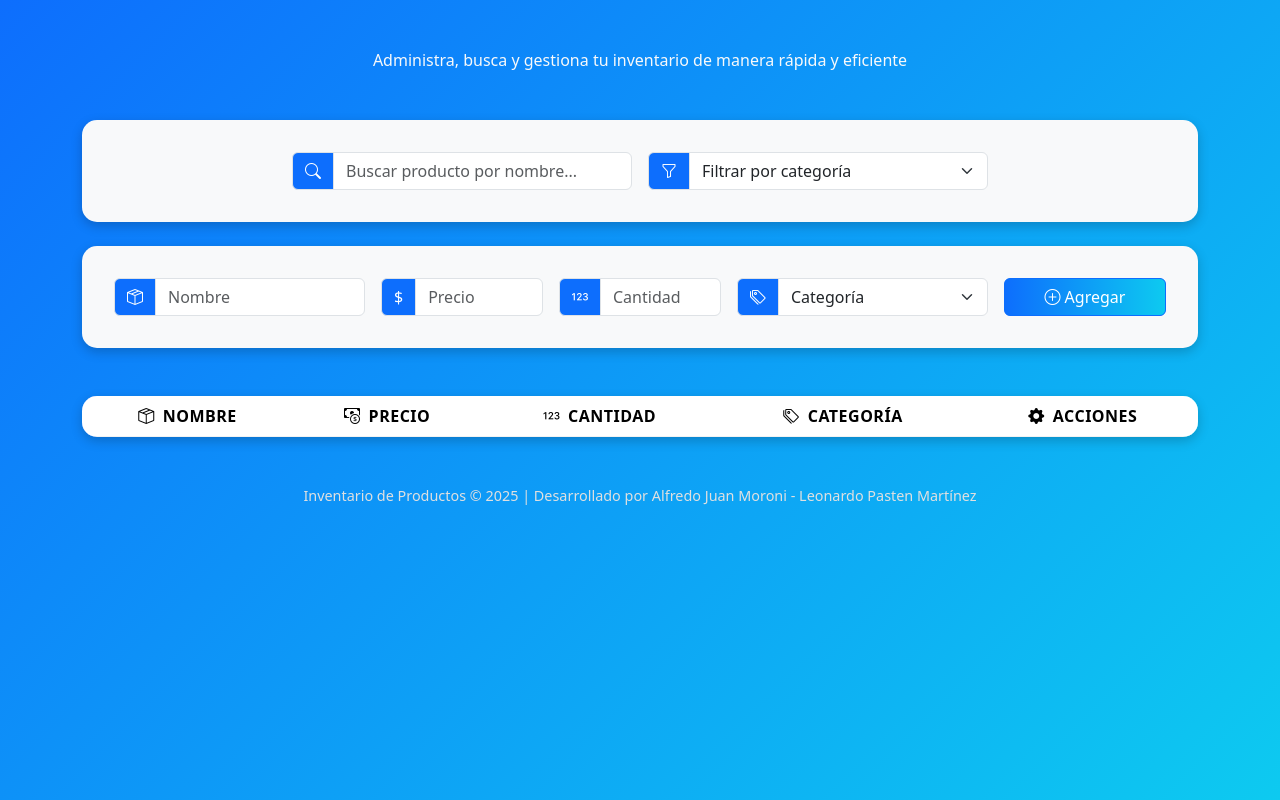
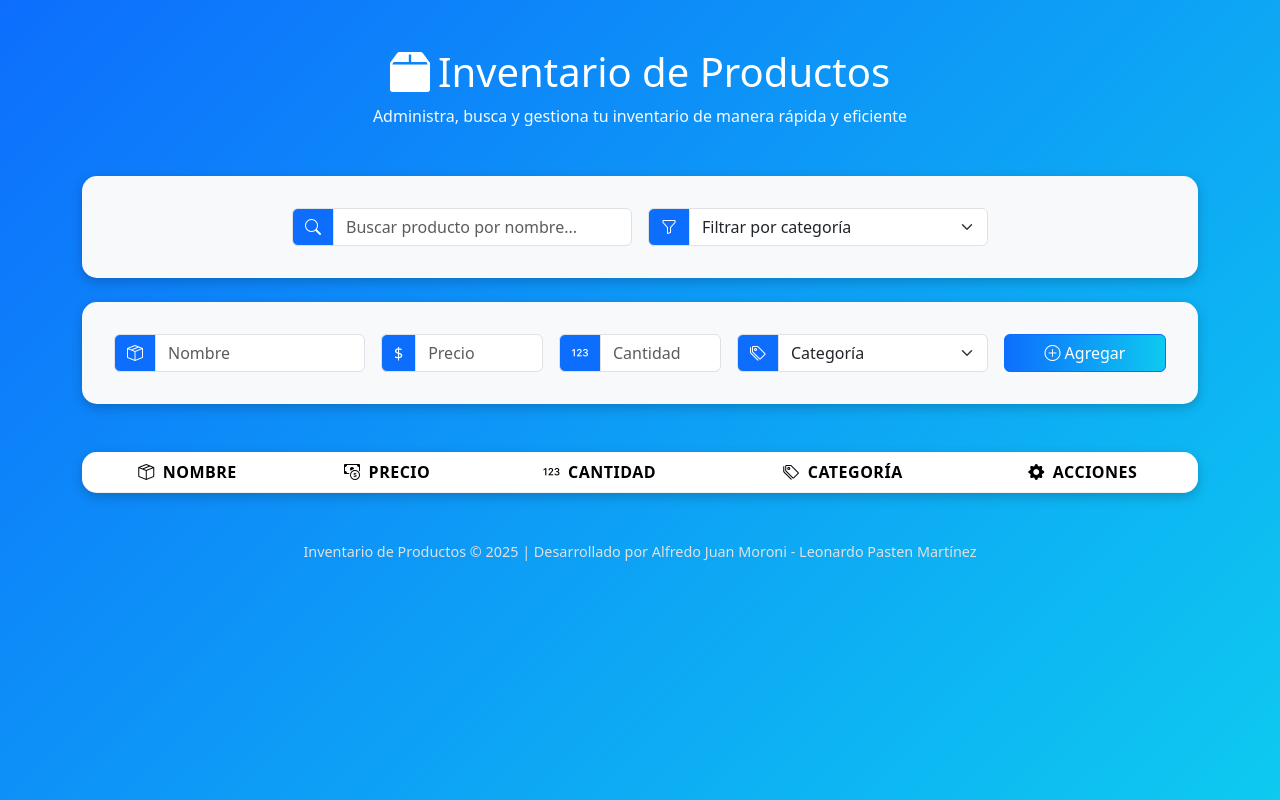
Before and after one commit to LeoYochi/frontend-Productos-Leo, a website built with Vite: page inventario-frontend/index.html in a window 1280 px wide. Built offline with nearby package versions, Linux system fonts and the light colour scheme; no server answers.

Commit message:
Termine frontend Leonardo

```diff
--- a/inventario-frontend/index.html
+++ b/inventario-frontend/index.html
@@ -72,6 +72,7 @@
 
     <!-- Encabezado -->
     <div class="text-center mb-5">
+      <h1 class="text-white"><i class="bi bi-box2-fill me-2 text-white"></i>Inventario de Productos</h1>
       <p class="text-light">Administra, busca y gestiona tu inventario de manera rápida y eficiente</p>
     </div>
 
```
